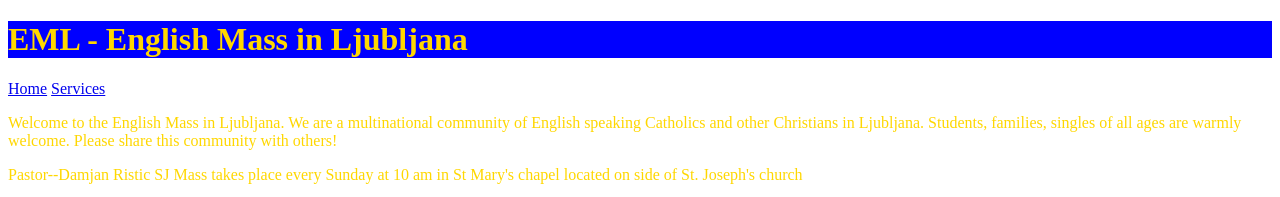
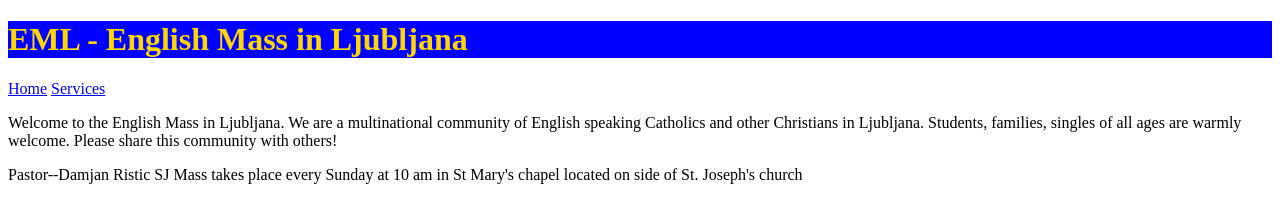
Before and after one commit to n1k024/EML-site, a plain HTML site: page index.html in a window 1280 px wide. Shown: the top 197 px of the page. Drawn offline with Linux system fonts and the light colour scheme.

Commit message:
color of the body of webpage made black

```diff
--- a/task1.css
+++ b/task1.css
@@ -1,5 +1,5 @@
 
-body {color: gold}
+body {color: black}
 
 h1  { background-color: blue; color: gold; }
 
```
